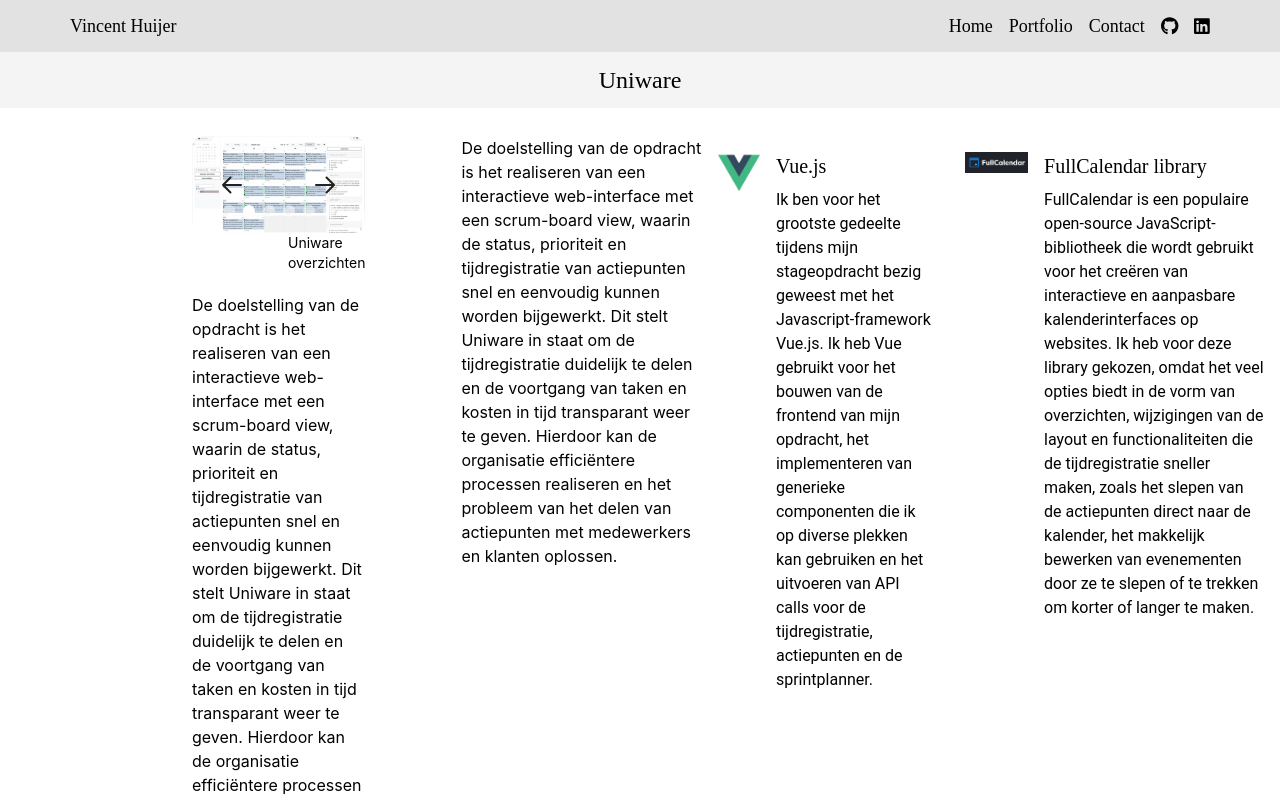
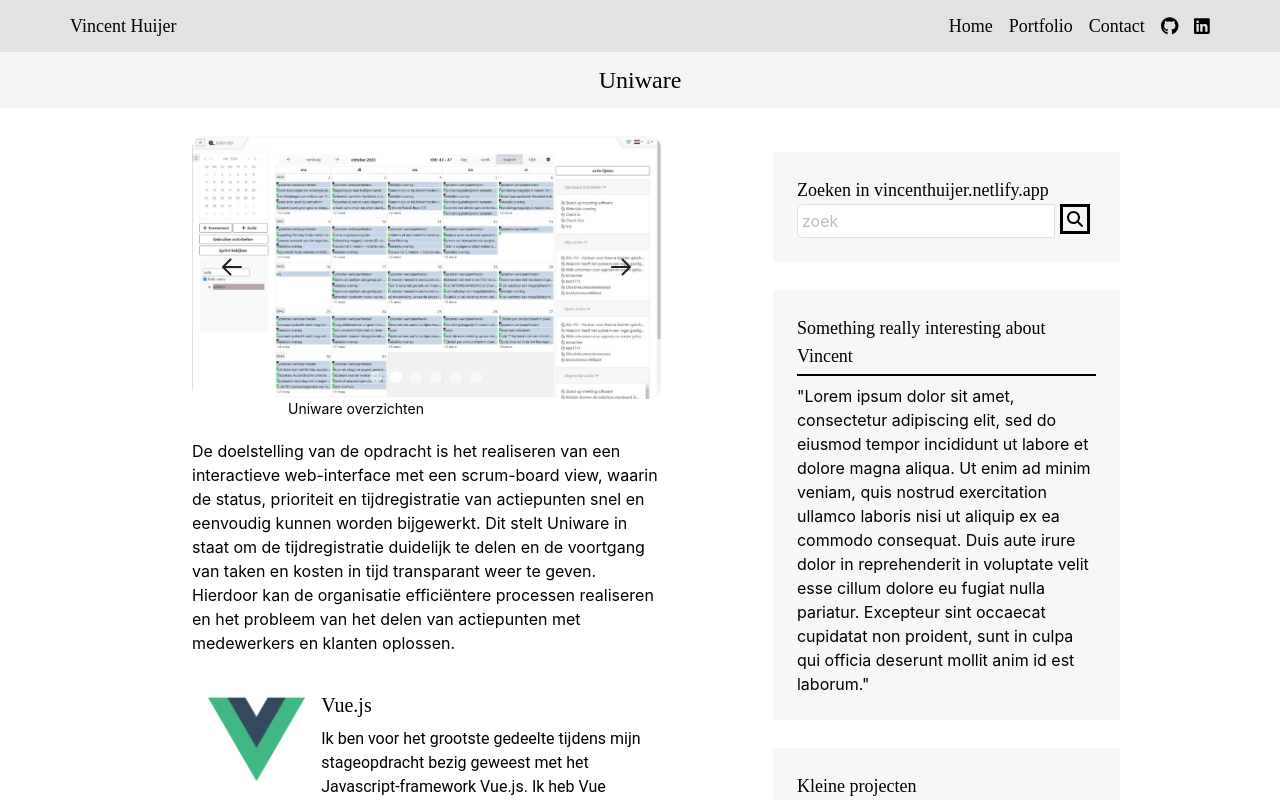
Before and after one commit to VincentHuijer/PortfolioWebsite, a React (Create React App) app: page /Uniware in a window 1280 px wide. Shown: the top 800 px of the page. Built offline with nearby package versions, Linux system fonts and the light colour scheme.

Commit message:
minor woopsie

```diff
--- a/src/views/Homepage.js
+++ b/src/views/Homepage.js
@@ -6,6 +6,7 @@
   return (
     <div>
       <div className="flex flex-col items-center text-2xl font-serif mb-5 bg-[#f4f4f4] p-3"> Vincent Huijer</div>
+
       <div>
         <div className='flex flex-col items-center justify-center md:flex-row md:items-start'>
           <div className='w-3/4 md:w-5/12 mb-6 md:mb-0 md:mr-24'>
@@ -27,9 +28,12 @@
               <div className="font-serif text-lg">Gym</div>
               <div className='mb-5'>Sporten is voor mij niet alleen een fysieke activiteit, maar een essentieel onderdeel van mijn levensstijl en welzijn. Er zijn talloze redenen waarom ik sporten als iets belangrijks beschouw, en het gaat verder dan alleen het streven naar een gezond lichaam. Allereerst ervaar ik sporten als een krachtig middel om stress te verminderen en mijn mentale gezondheid te verbeteren. Tijdens het sporten kan ik mijn gedachten loslaten en me concentreren op het moment, wat resulteert in een gevoel van ontspanning en helderheid. Het helpt me om spanningen kwijt te raken en even te ontsnappen aan de dagelijkse beslommeringen.</div>
             </div>
+
           </div>
 
-          <div className="w-4/12 p-4">
+
+
+          <div className="w-4/12 p-4 mr-36">
             <Sidebar/>
           </div>
         </div>
--- a/src/views/Portfolio.js
+++ b/src/views/Portfolio.js
@@ -45,9 +45,9 @@
               linkText={'+ LEES MEER'}
             />
         </div>
-        <div className="w-4/12 p-4">
-          <Sidebar/>
-        </div>
+          <div className="w-4/12 p-4 mr-36">
+            <Sidebar/>
+          </div>
         </div>
       </div>
     </div>
--- a/src/views/subviews/Ervaringen/TheGreatOutdoors.js
+++ b/src/views/subviews/Ervaringen/TheGreatOutdoors.js
@@ -3,7 +3,7 @@
 import { FontAwesomeIcon } from '@fortawesome/react-fontawesome';
 import { faGithub } from '@fortawesome/free-brands-svg-icons';
 
-const TheGreatOutdoors = () => {
+const Homepage = () => {
   return (
     <div className="">
       <div className="bg-[#f4f4f4] p-3 flex flex-row items-center justify-center mb-7">
@@ -41,13 +41,13 @@
               <div className="font-sans mb-2">of welke merken vaak samen worden beoordeeld. Dit kan nuttig zijn voor het doen van suggesties voor gerelateerde producten op basis van frequente combinaties.</div>
             </div>
           </div>
-        </div>
-        <div className="w-full md:w-4/12 p-4">
-          <Sidebar/>
+          <div className="w-4/12 p-4 mr-36">
+            <Sidebar/>
+          </div>
         </div>
       </div>
     </div>
   );
 };
 
-export default TheGreatOutdoors;
+export default Homepage;
--- a/src/views/subviews/Ervaringen/TheaterLaak.js
+++ b/src/views/subviews/Ervaringen/TheaterLaak.js
@@ -9,12 +9,14 @@
 import { FontAwesomeIcon } from '@fortawesome/react-fontawesome';
 import { faGithub } from '@fortawesome/free-brands-svg-icons';
 
-const TheaterLaak = () => {
+const Homepage = () => {
   return (
     <div>
       <div className="flex flex-col items-center text-2xl font-serif mb-5 bg-[#f4f4f4] p-3">
         <a href="https://github.com/VincentHuijer/WDPR" className="text-2xl font-serif text-black hover:underline"> <FontAwesomeIcon icon={faGithub}></FontAwesomeIcon> Theater Laak</a>
       </div>
+
+
       <div>
         <div className='flex flex-col justify-center md:flex-row'>
           <div className='w-3/4 mx-12 md:w-5/12 md:ml-48 md:mr-24'>
@@ -26,6 +28,7 @@
             <div className="font-sans mb-20">
               Theater Laak is een fictief bedrijf dat behoefte heeft aan een nieuwe website voor het theater. In het kader van deze opdracht ben ik samen met een groep medestudenten aan de slag gegaan om deze website te ontwikkelen. Tijdens het project moesten we creatieve oplossingen bedenken voor het omzetten van specifieke gegevens in code en het effectief verdelen van verantwoordelijkheden. Het lijkt misschien eenvoudig om een reservering te maken voor een voorstelling, maar hierbij moeten we rekening houden met het feit dat je eigenlijk een stoel koopt voor een bepaalde zaal en voor een specifieke show van een voorstelling. Bovendien moeten alle beschikbare shows overzichtelijk worden weergegeven in een kalender voor gebruikers. Klanten moeten in staat zijn om stoelen in een zaal te bestellen aan de hand van een specifieke opstelling.
             </div>
+
 
             <GenericArticle
              imageSrc={TheaterLaakRegistreren}
@@ -52,8 +55,10 @@
               text="We hebben onze website gedeployed op Netlify, dit is een gratis service die automatisch je website update op het moment dat je naar github pusht. Een mooi deel hiervan is dat er ook nog onderscheid wordt gemaakt tussen de branches. Zo hadden we een development branch waarbij de Netlify link “development–theater-laak.netlify.app” was, maar voor main is het “theater-laak.netlify.app”. Voor de backend hebben we gekozen om te deployen op Azure, elke keer als we wijzigingen doorvoeren doen we een deploy om de API te updaten. Ook de database werd continu geupdate, dit hebben we code first gedaan met behulp van Entity Framework. We hebben (na goedkeuring van onze begeleider) gekozen voor een online database van Supabase. Dit heeft een heel gebruiksvriendelijke interface, was makkelijk te verbinden en bied ruim genoeg opslag voor wat we hebben gemaakt."
             />
           </div>
-          <div className="w-4/12 p-4">
-            <Sidebar />
+
+
+          <div className="w-4/12 p-4 mr-36">
+            <Sidebar/>
           </div>
         </div>
       </div>
@@ -61,4 +66,4 @@
   );
 };
 
-export default TheaterLaak;
+export default Homepage;
--- a/src/views/subviews/Ervaringen/Uniware.js
+++ b/src/views/subviews/Ervaringen/Uniware.js
@@ -11,7 +11,7 @@
 import { Carousel, IconButton  } from "@material-tailwind/react";
 import Sidebar from '../../../components/Sidebar';
 
-const Uniware = () => {
+const Homepage = () => {
   return (
     <div className="">
       <div className="bg-[#f4f4f4] p-3 flex items-center justify-center mb-7 text-2xl font-serif">Uniware</div>
@@ -95,26 +95,13 @@
               text="FullCalendar is een populaire open-source JavaScript-bibliotheek die wordt gebruikt voor het creëren van interactieve en aanpasbare kalenderinterfaces op websites. Ik heb voor deze library gekozen, omdat het veel opties bied in de vorm van overzichten, wijzigingen van de layout en functionaliteiten die de tijdregistratie sneller maken, zoals het slepen van de actiepunten direct naar de kalender, het makkelijk bewerken van evenementen door ze te slepen of te trekken om korter of langer te maken."
             />
           </div>
-          <div>
-            <div>De doelstelling van de opdracht is het realiseren van een interactieve web-interface met een scrum-board view, waarin de status, prioriteit en tijdregistratie van actiepunten snel en eenvoudig kunnen worden bijgewerkt. Dit stelt Uniware in staat om de tijdregistratie duidelijk te delen en de voortgang van taken en kosten in tijd transparant weer te geven. Hierdoor kan de organisatie efficiëntere processen realiseren en het probleem van het delen van actiepunten met medewerkers en klanten oplossen.</div>
+          <div className="w-4/12 p-4 mr-36">
+            <Sidebar/>
           </div>
-          <GenericArticle
-            imageSrc={VueLogo}
-            title="Vue.js"
-            text="Ik ben voor het grootste gedeelte tijdens mijn stageopdracht bezig geweest met het Javascript-framework Vue.js. Ik heb Vue gebruikt voor het bouwen van de frontend van mijn opdracht, het implementeren van generieke componenten die ik op diverse plekken kan gebruiken en het uitvoeren van API calls voor de tijdregistratie, actiepunten en de sprintplanner."
-          />
-          <GenericArticle
-            imageSrc={FullCalendarLogo}
-            title="FullCalendar library"
-            text="FullCalendar is een populaire open-source JavaScript-bibliotheek die wordt gebruikt voor het creëren van interactieve en aanpasbare kalenderinterfaces op websites. Ik heb voor deze library gekozen, omdat het veel opties biedt in de vorm van overzichten, wijzigingen van de layout en functionaliteiten die de tijdregistratie sneller maken, zoals het slepen van de actiepunten direct naar de kalender, het makkelijk bewerken van evenementen door ze te slepen of te trekken om korter of langer te maken."
-          />
-        </div>
-        <div className="w-4/12 p-4 ">
-          <Sidebar/>
         </div>
       </div>
     </div>
   );
 };
 
-export default Uniware;
+export default Homepage;
```
Also changed, not shown: src/views/subviews/Ervaringen/Betabit.js (+3 -4 lines). Lines whose indentation alone changed are shown as unchanged.
